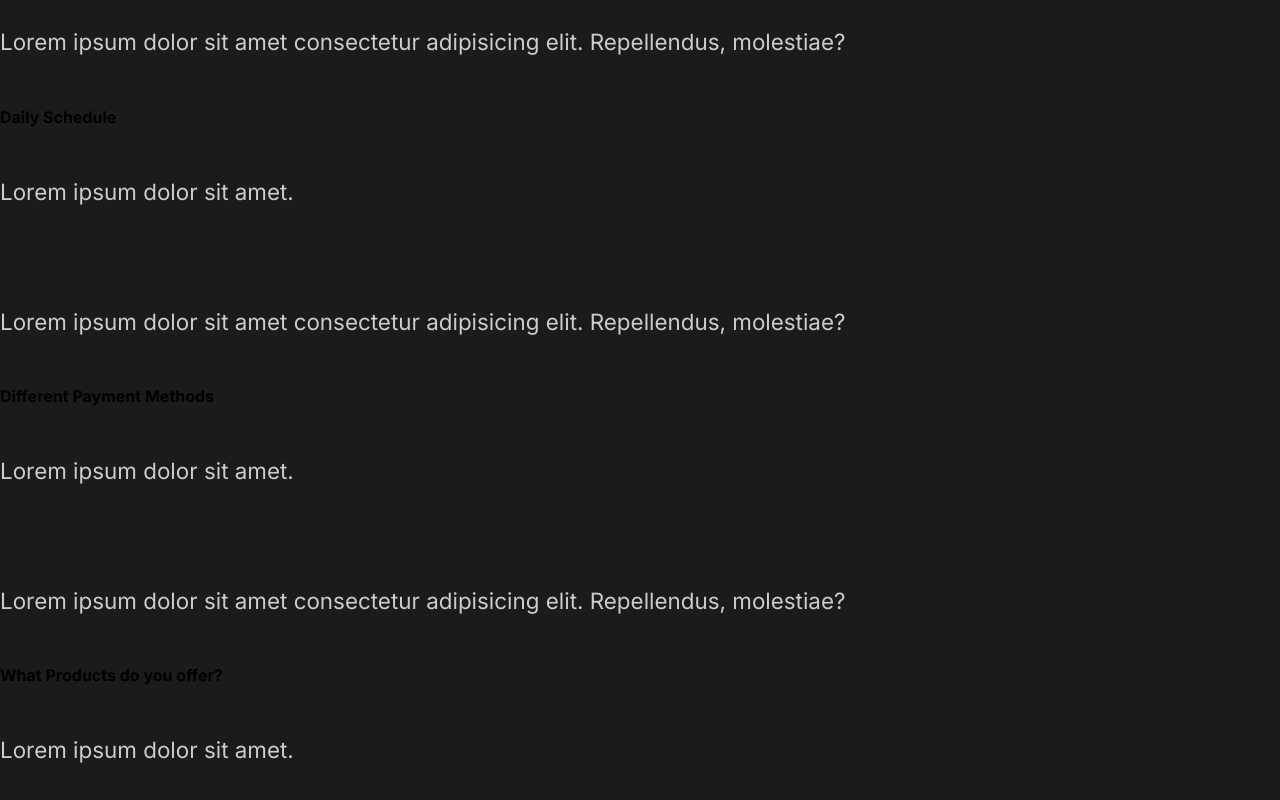
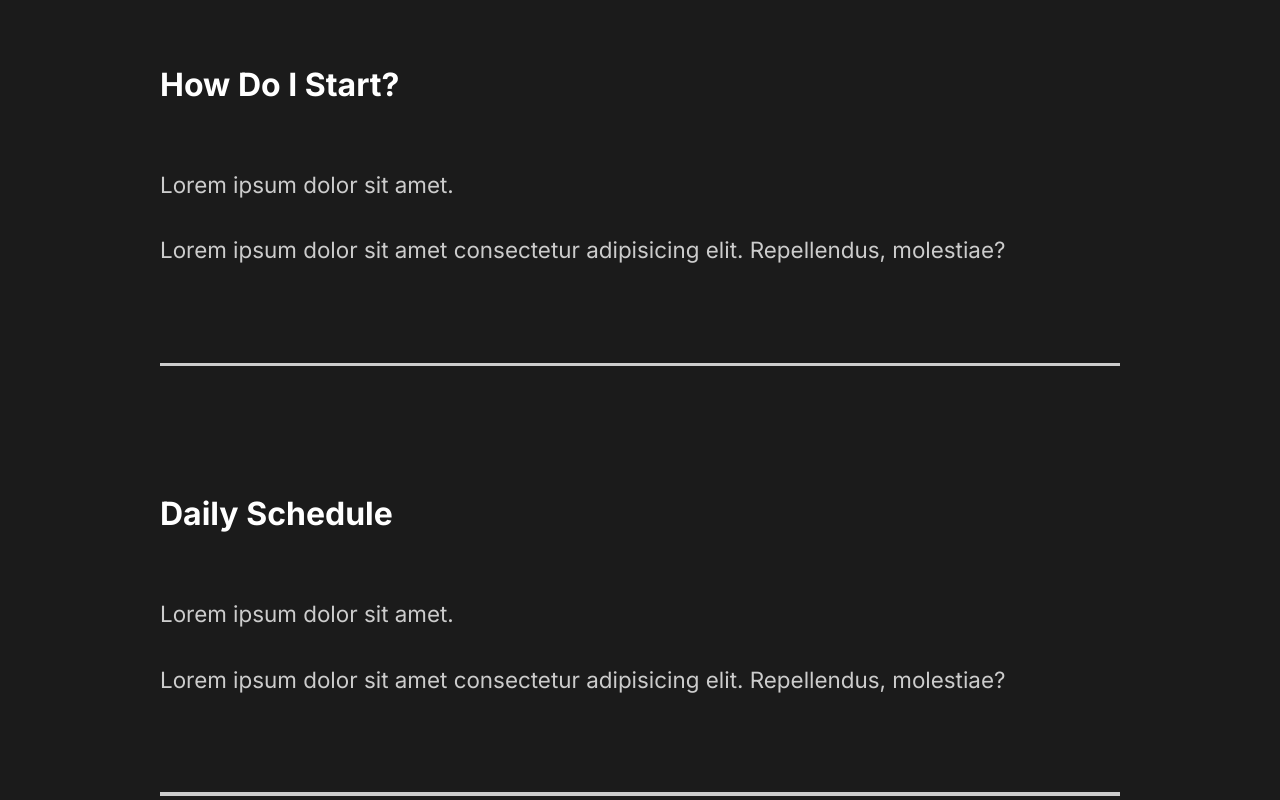
Before and after one commit to VenkatKumari/create-react-project, a React (Create React App) app in the folder capture/: page / in a window 1280 px wide. Shown: the part 2320-3120 px from the top of the page. Built offline with nearby package versions, Linux system fonts and the light colour scheme.

Commit message:
Styling FAQ Section

```diff
--- a/capture/src/components/FaqSection.jsx
+++ b/capture/src/components/FaqSection.jsx
@@ -1,8 +1,11 @@
 import React from "react";
+
+import styled from "styled-components";
+import { About } from "../styles";
 
 const FaqSection = () => {
   return (
-    <div className="faq">
+    <Faq>
       <h2>
         Any Questions <span>FAQ</span>
       </h2>
@@ -15,6 +18,7 @@
             Repellendus, molestiae?
           </p>
         </div>
+        <div className="faq-line"></div>
       </div>
       <div className="question">
         <h4>Daily Schedule</h4>
@@ -25,6 +29,7 @@
             Repellendus, molestiae?
           </p>
         </div>
+        <div className="faq-line"></div>
       </div>
       <div className="question">
         <h4>Different Payment Methods</h4>
@@ -35,6 +40,7 @@
             Repellendus, molestiae?
           </p>
         </div>
+        <div className="faq-line"></div>
       </div>
       <div className="question">
         <h4>What Products do you offer?</h4>
@@ -45,9 +51,38 @@
             Repellendus, molestiae?
           </p>
         </div>
+        <div className="faq-line"></div>
       </div>
-    </div>
+    </Faq>
   );
 };
 
+const Faq = styled(About)`
+  display: block;
+  span {
+    display: block;
+  }
+  h2 {
+    padding-bottom: 2rem;
+    font-weight: lighter;
+  }
+  .faq-line {
+    background: #cccccc;
+    height: 0.2rem;
+    margin: 2rem 0rem;
+    width: 100%;
+  }
+  .question {
+    padding: 3rem 0rem;
+    cursor: pointer;
+  }
+
+  .answer {
+    padding: 3rem 0rem;
+    p {
+      padding: 1rem 0rem;
+    }
+  }
+`;
+
 export default FaqSection;
--- a/capture/src/components/GlobalStyle.js
+++ b/capture/src/components/GlobalStyle.js
@@ -38,7 +38,7 @@
     }
     h4{
         font-weight: bold;
-
+        font-size: 2rem;
     }
     a{
         font-size: 1.1rem;
```
Also changed, not shown: 1 other file (tests, documents, lock files or other folders).
